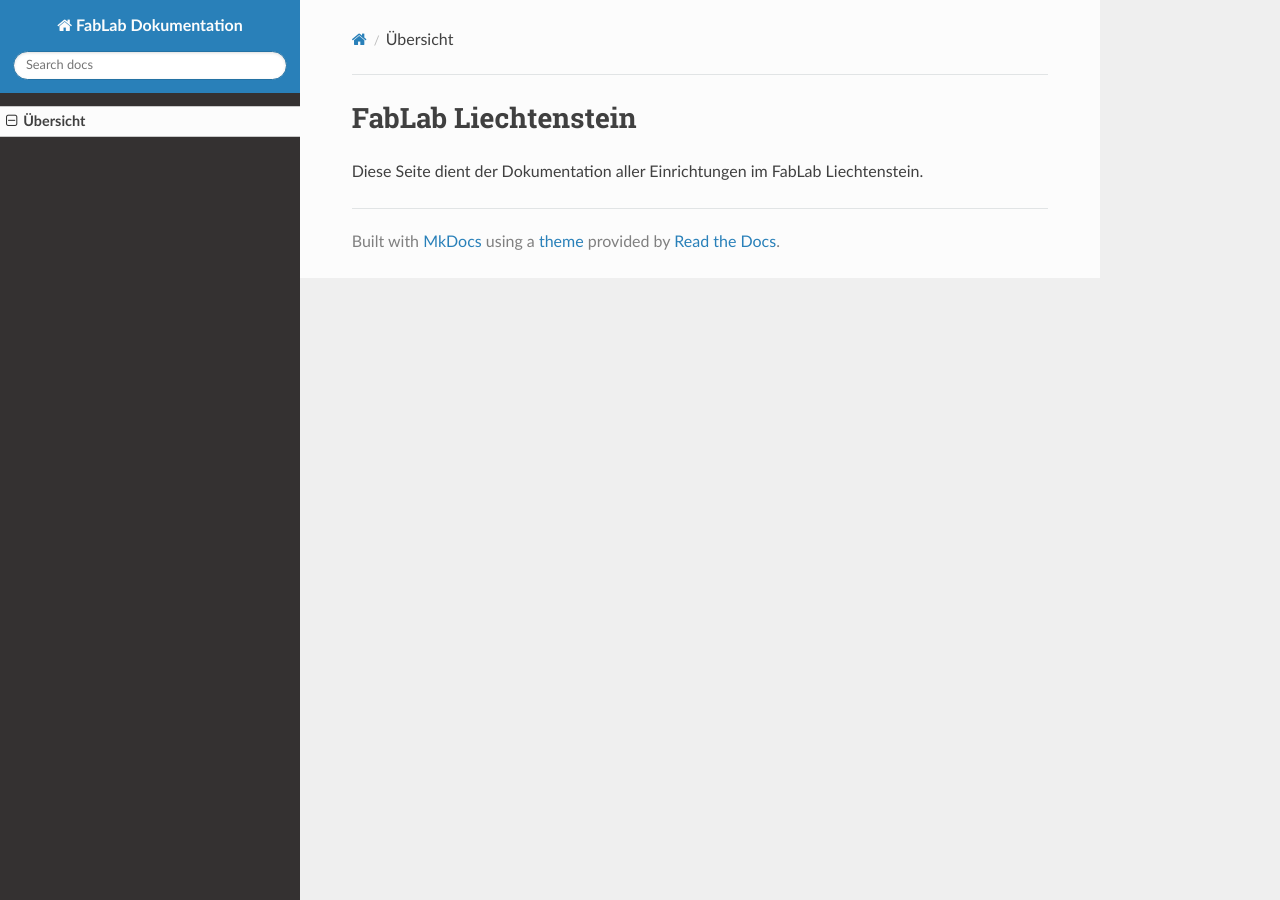
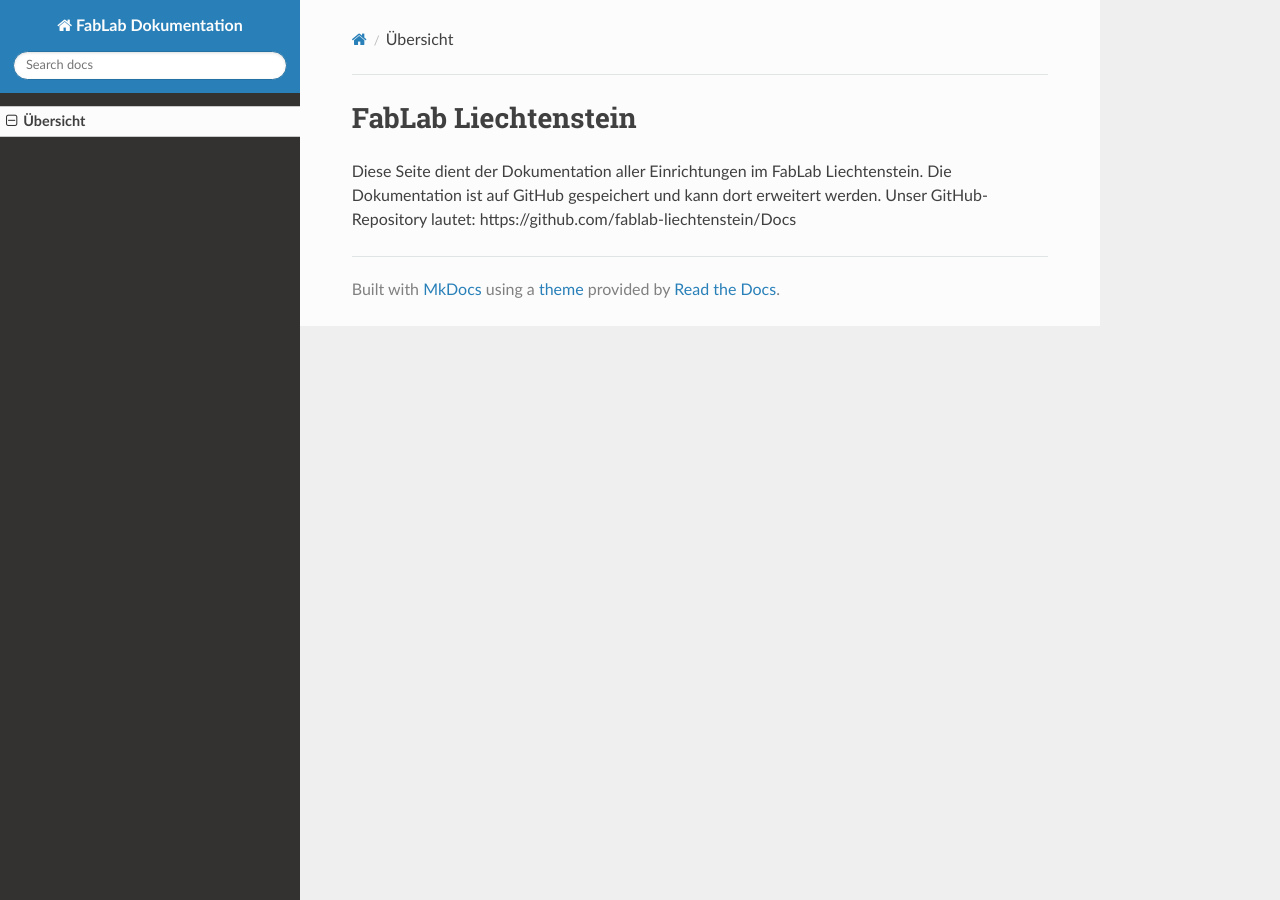
Before and after one commit to fablab-liechtenstein/Docs, an MkDocs documentation site: the page built from docs/index.md, in a window 1280 px wide. Built offline with MkDocs 1.6.1, drawn with Linux system fonts in a browser that asks for light colours; nearby versions of some CDN libraries; old or Windows-style settings are respelled for this version of MkDocs.

Commit message:
Added basic info

```diff
--- a/docs/index.md
+++ b/docs/index.md
@@ -2,3 +2,5 @@ FabLab Liechtenstein
 ====================
 
 Diese Seite dient der Dokumentation aller Einrichtungen im FabLab Liechtenstein.
+Die Dokumentation ist auf GitHub gespeichert und kann dort erweitert werden.
+Unser GitHub-Repository lautet: https://github.com/fablab-liechtenstein/Docs
```
Also changed, not shown: docs/conf.py (renamed from conf.py).
